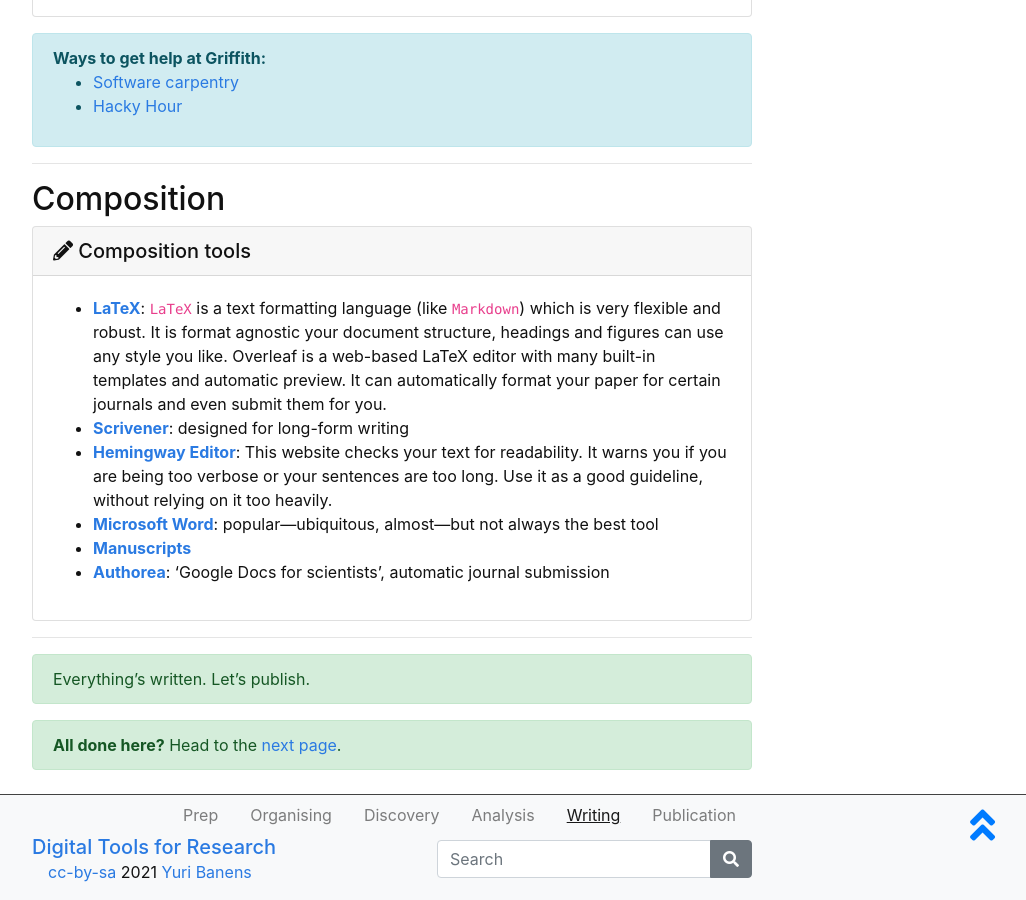
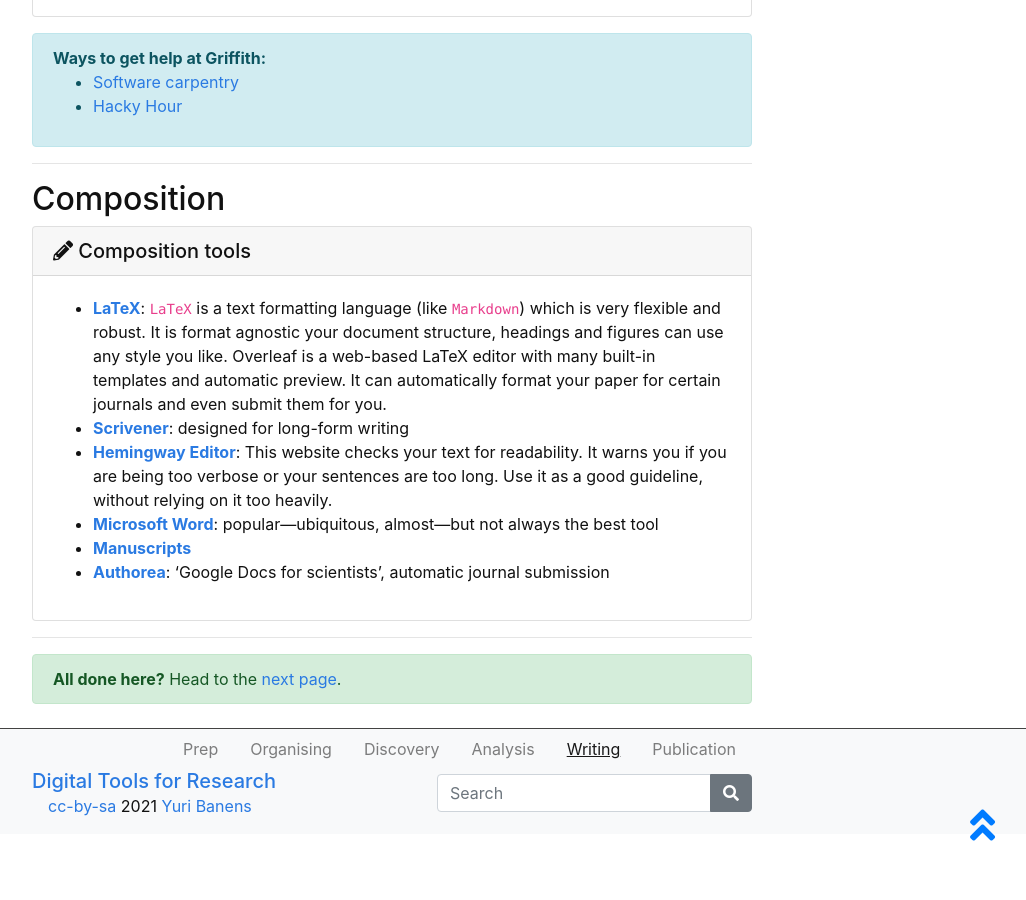
Before and after one commit to GriffithUniLibrary/digital-tools-modular, a Jekyll site: the page built from content/5-writing.md, in a window 1280 px wide and 900 px high, scrolled down 2349 px. Shown: the whole window, without its empty margins (248-1274 px from the left). Built offline with Jekyll 4.4.1, drawn with Linux system fonts in a browser that asks for light colours; after the commit the page ends 3183 px from its top, so only the background shows below that.

Commit message:
All done

```diff
--- a/content/5-writing.md
+++ b/content/5-writing.md
@@ -15,8 +15,6 @@ ___
 
 ___
 
-{% include alert.html text="Everything's written. Let's publish." color="success" %}
-
 {% capture text %}
 **All done here?** Head to the [next page](6-publication.html).
 {% endcapture %}
```
